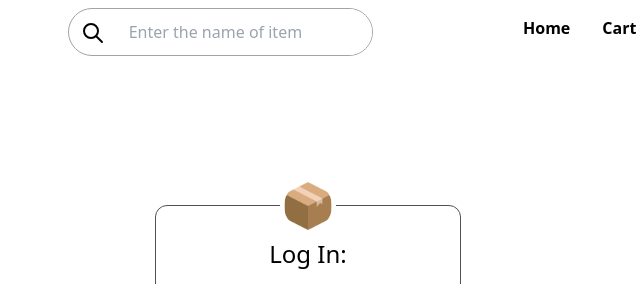
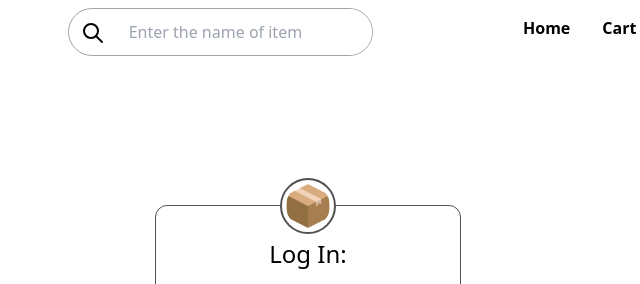
Before and after one commit to PragyanMaharjan63/Bakas, a website: page login.html in a window 1280 px wide. Shown: the top 284 px of the page, 332-972 px from the left. Drawn offline with nearby package versions, Linux system fonts and the light colour scheme.

Commit message:
box circle fixed

```diff
--- a/login.html
+++ b/login.html
@@ -15,7 +15,7 @@
       <div class="flex justify-center items-center h-[80vh]">
         <div class="flex flex-col border relative border-neutral-600 m-1 rounded-xl p-3">
             <p class="text-2xl mx-3 my-5 flex justify-center">Log In:</p>
-            <img src="./images/default.png" alt="box" class="absolute left-1/2 top-0 -translate-x-1/2 -translate-y-1/2 size-14 border-1 border-neutral-600 p-1 rounded-full bg-white">
+            <img src="./images/default.png" alt="box" class="absolute left-1/2 top-0 -translate-x-1/2 -translate-y-1/2 size-14 border-2 border-neutral-600 p-1 rounded-full bg-white">
           <div class="my-2">
               <p class="mx-3 text-lg">Username:</p>
               <input type="text" required name="Username" placeholder="Enter your username" id="username" class="outline-none border-b-2 border-yellow-800/25 focus:border-yellow-800 duration-700 transition-all mx-3 my-1 w-[20vw]">
```
Also changed, not shown: signup.html (+1 -1 lines).
